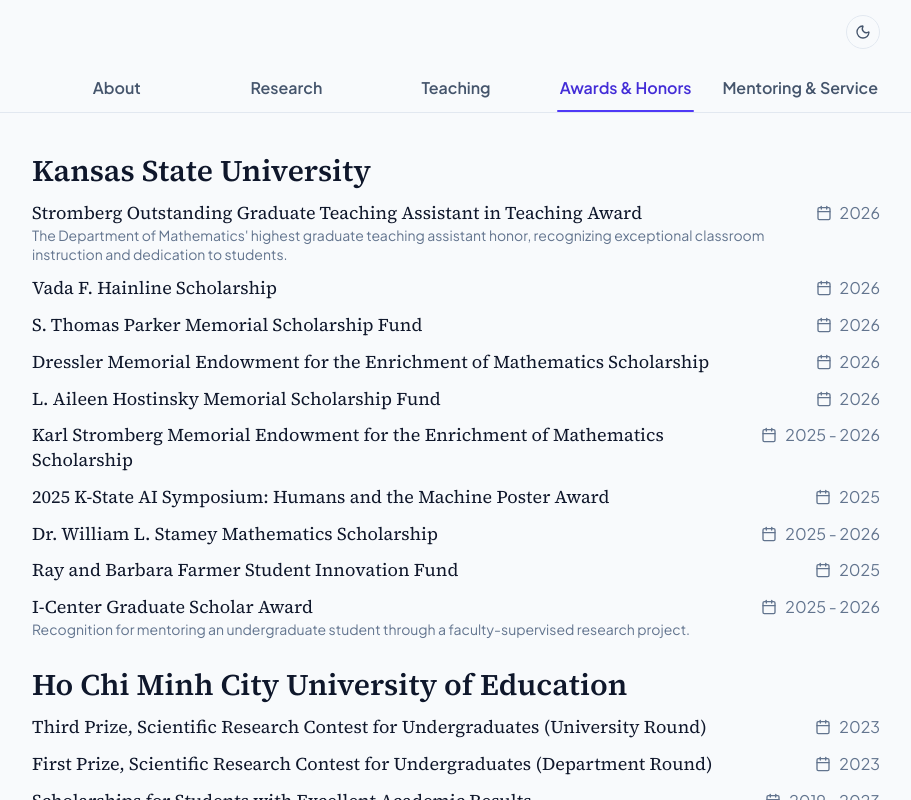
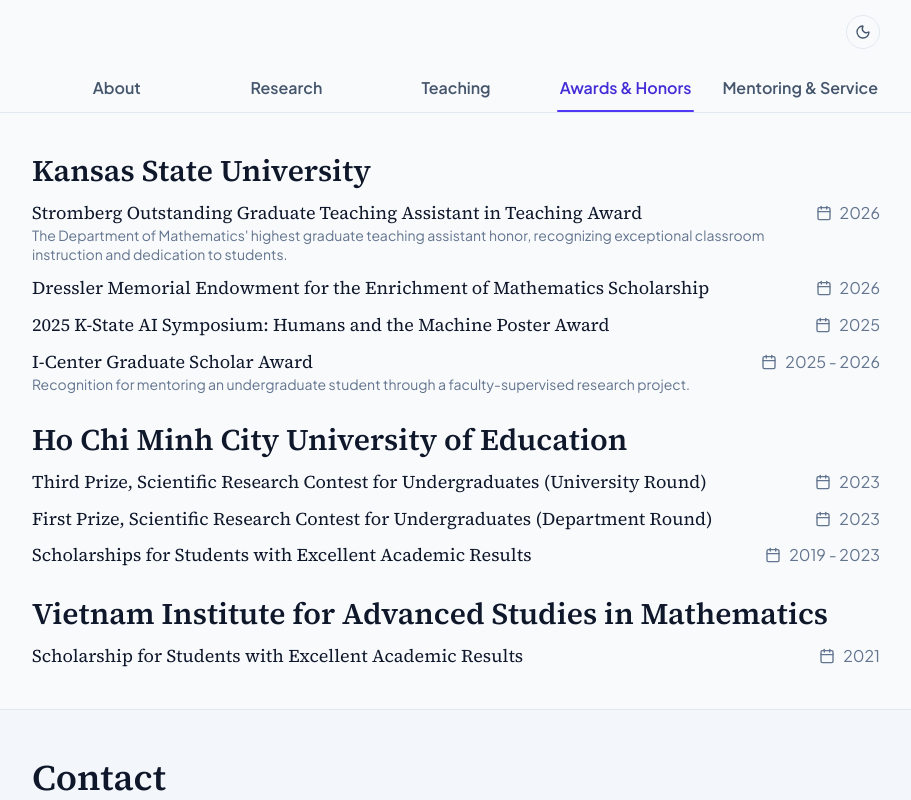
Before and after one commit to nhungnh-dot/nhungnh-dot.github.io, a React (Vite) app: page / in a window 1280 px wide. Both pictures are taken after a click on the tab "Awards & Honors". Shown: the top 800 px of the page, without its empty margins (184-1095 px from the left). Built offline with nearby package versions, Linux system fonts and the light colour scheme.

Commit message:
Remove selected awards from Awards section

```diff
--- a/src/components/AwardsHonors.tsx
+++ b/src/components/AwardsHonors.tsx
@@ -3,7 +3,17 @@ import { Calendar } from 'lucide-react';
 import { AWARDS_HONORS_LIST } from '../data/academicData';
 
 export const AwardsHonors: React.FC = () => {
-  const institutions = [...new Set(AWARDS_HONORS_LIST.map(award => award.institution))];
+  const hiddenAwardIds = new Set([
+    'award-2',
+    'award-3',
+    'award-5',
+    'award-6',
+    'award-8',
+    'award-9',
+  ]);
+
+  const visibleAwards = AWARDS_HONORS_LIST.filter(award => !hiddenAwardIds.has(award.id));
+  const institutions = [...new Set(visibleAwards.map(award => award.institution))];
 
   return (
     <section id="awards" className="py-8 sm:py-10">
@@ -15,7 +25,7 @@ export const AwardsHonors: React.FC = () => {
                 {institution}
               </h2>
               <ul className="space-y-3">
-                {AWARDS_HONORS_LIST.filter(award => award.institution === institution).map(award => (
+                {visibleAwards.filter(award => award.institution === institution).map(award => (
                   <li
                     key={award.id}
                     className="flex flex-col sm:flex-row sm:items-start sm:justify-between gap-1 sm:gap-4"
```
